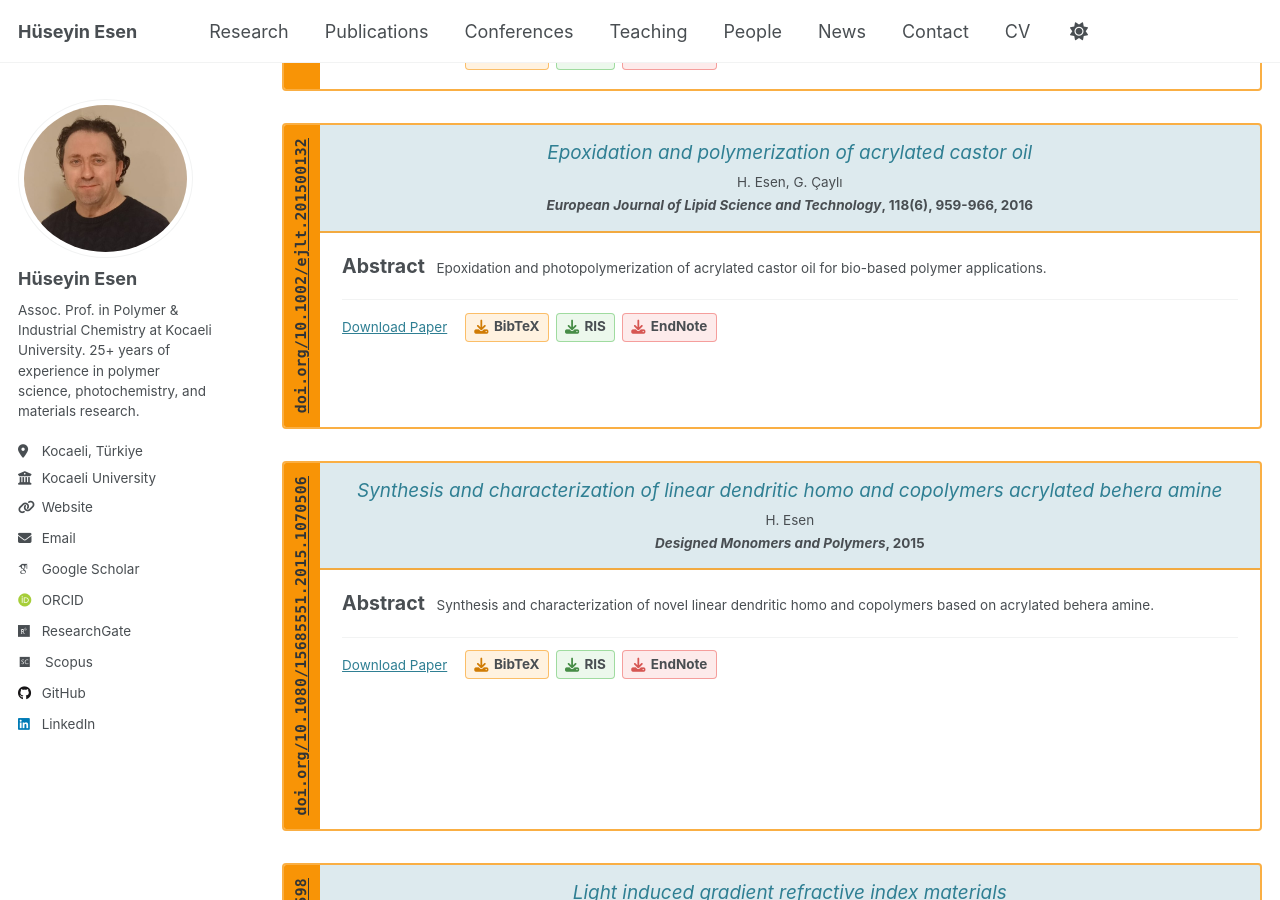
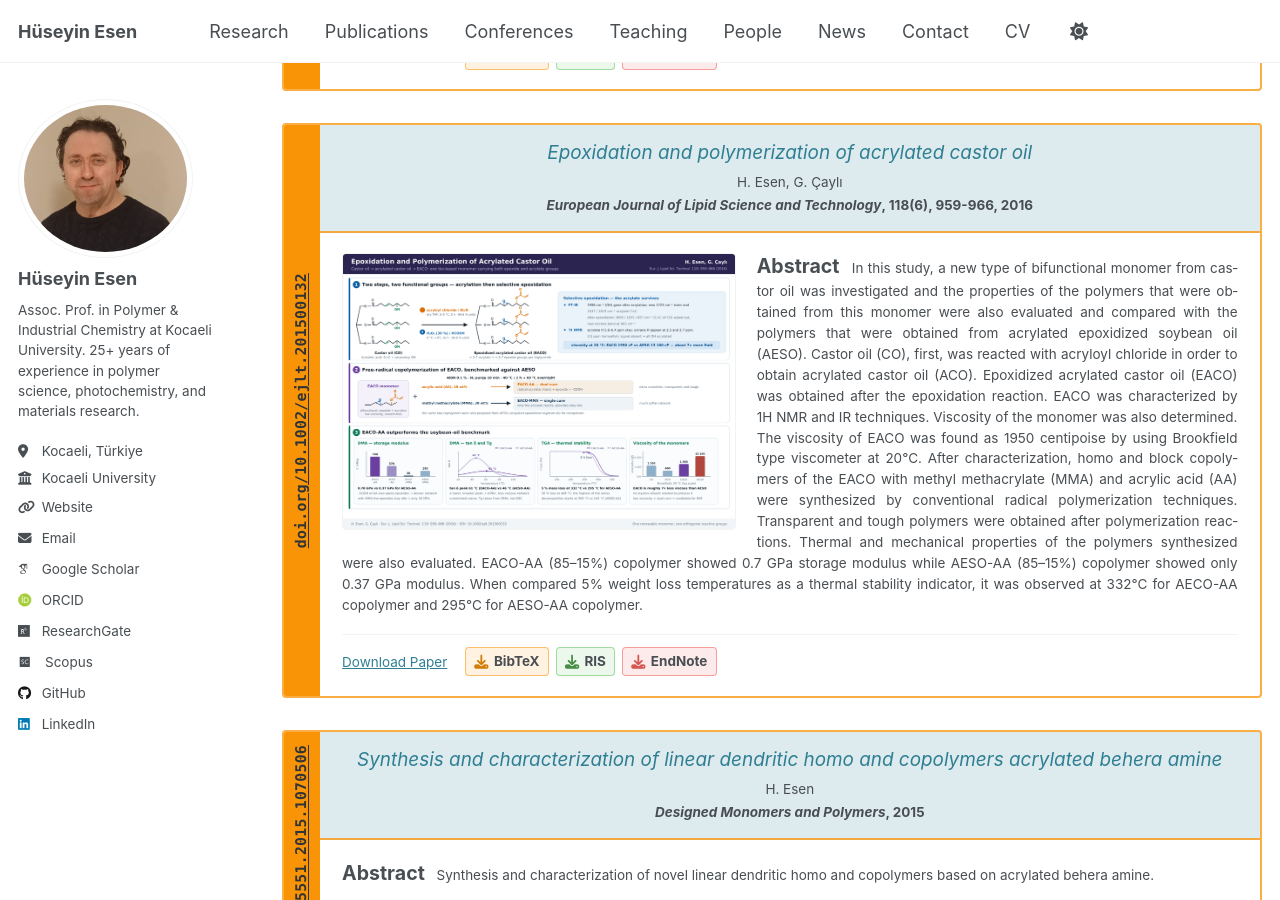
Before and after one commit to huseyin-esen/huseyin-esen.github.io, a Jekyll site: the page built from _pages/publications.html, in a window 1280 px wide and 900 px high, scrolled down 2340 px. Built offline with Jekyll 4.4.1, drawn with Linux system fonts in a browser that asks for light colours; some web fonts are replaced.

Commit message:
Add the abstract and graphical abstract for the castor oil paper
The PDF copy of the abstract had lost the space between many word pairs
and broken "polymerization" across a line; those extraction artifacts are
repaired and the ligatures normalised. Wording is otherwise untouched,
including the published "AECO-AA" where the figure says EACO-AA.

Figure shipped as the usual pair: 900px displayed, 1800px behind a click.

Co-Authored-By: Claude Opus 5 <noreply@anthropic.com>

```diff
--- a/_publications/2016-01-01-epoxidation-acrylated-castor-oil.md
+++ b/_publications/2016-01-01-epoxidation-acrylated-castor-oil.md
@@ -13,6 +13,31 @@ volume: 118
 issue: 6
 pages: '959-966'
 doi: '10.1002/ejlt.201500132'
+# Wording verbatim. The PDF copy had lost the spaces between many words
+# ("thepolymers", "usingBrookfield") and broken "polymerization" across a
+# line; those are repaired, nothing else.
+abstract: >-
+  In this study, a new type of bifunctional monomer from castor oil was
+  investigated and the properties of the polymers that were obtained from this
+  monomer were also evaluated and compared with the polymers that were
+  obtained from acrylated epoxidized soybean oil (AESO). Castor oil (CO),
+  first, was reacted with acryloyl chloride in order to obtain acrylated
+  castor oil (ACO). Epoxidized acrylated castor oil (EACO) was obtained after
+  the epoxidation reaction. EACO was characterized by 1H NMR and IR
+  techniques. Viscosity of the monomer was also determined. The viscosity of
+  EACO was found as 1950 centipoise by using Brookfield type viscometer at
+  20°C. After characterization, homo and block copolymers of the EACO with
+  methyl methacrylate (MMA) and acrylic acid (AA) were synthesized by
+  conventional radical polymerization techniques. Transparent and tough
+  polymers were obtained after polymerization reactions. Thermal and
+  mechanical properties of the polymers synthesized were also evaluated.
+  EACO-AA (85–15%) copolymer showed 0.7 GPa storage modulus while AESO-AA
+  (85–15%) copolymer showed only 0.37 GPa modulus. When compared 5% weight
+  loss temperatures as a thermal stability indicator, it was observed at
+  332°C for AECO-AA copolymer and 295°C for AESO-AA copolymer.
+# Text-dense figure, so a 900px copy is displayed and a 1800px one is linked.
+graphical_abstract: 'eaco-castor-oil-graphical-abstract.png'
+graphical_abstract_full: 'eaco-castor-oil-graphical-abstract-full.png'
 paperurl: 'https://onlinelibrary.wiley.com/doi/full/10.1002/ejlt.201500132'
 citation: 'Esen, H., Çaylı, G. (2016). &quot;Epoxidation and polymerization of acrylated castor oil.&quot; <i>European Journal of Lipid Science and Technology</i>, 118(6), 959-966. DOI: 10.1002/ejlt.201500132'
 ---
```
Also changed, not shown: images/eaco-castor-oil-graphical-abstract-full.png (added), images/eaco-castor-oil-graphical-abstract.png (added).
